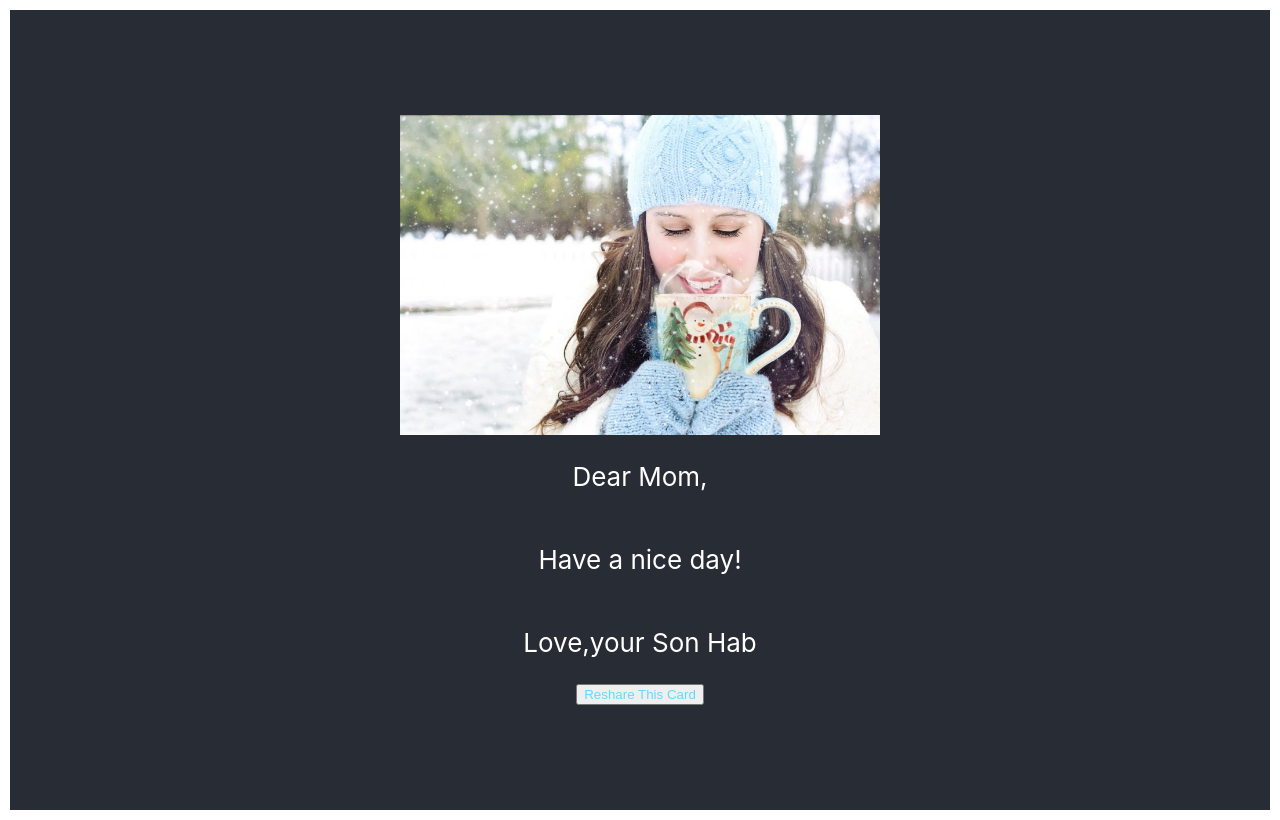
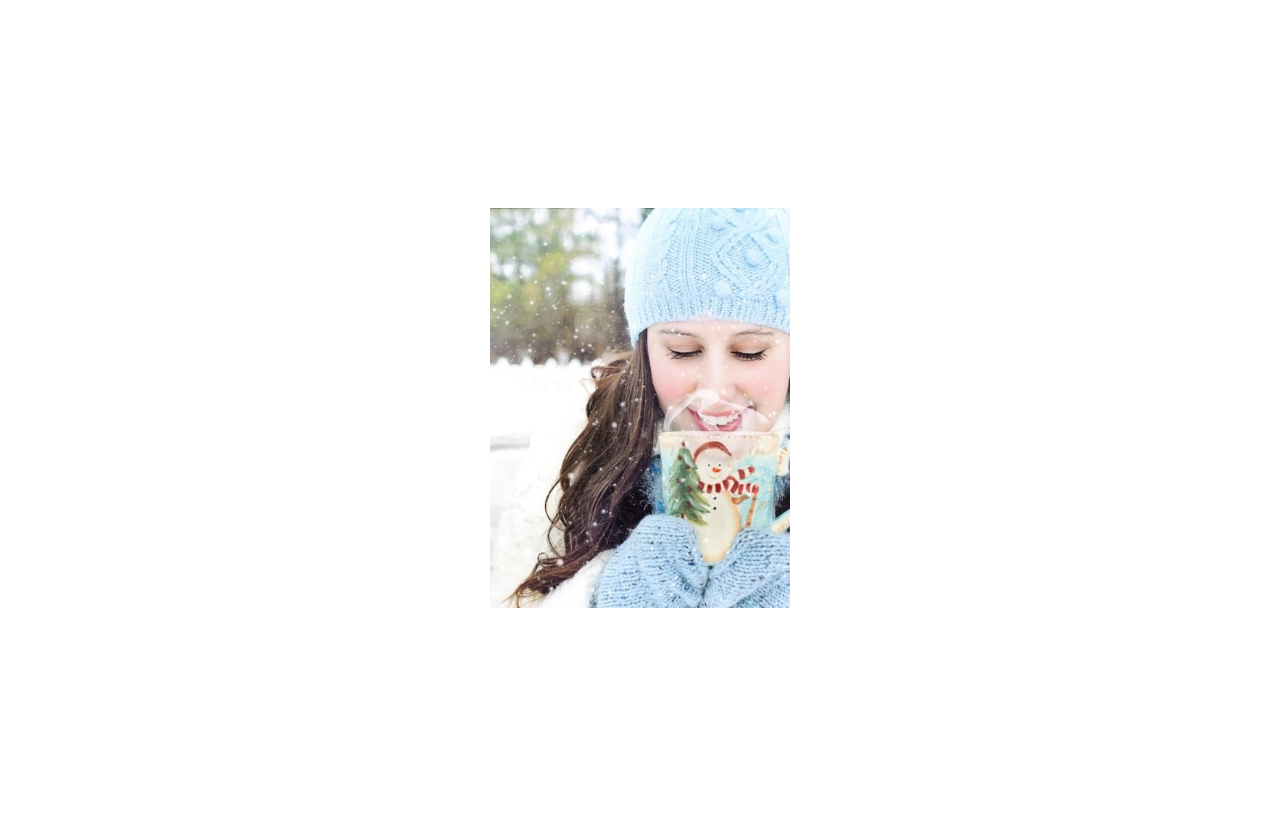
Before and after one commit to firezgi/ecard, a React (Create React App) app: page / in a window 1280 px wide. Built offline with nearby package versions, Linux system fonts and the light colour scheme.

Commit message:
feat(styles): add animation to greeting card

```diff
--- a/public/index.html
+++ b/public/index.html
@@ -2,7 +2,7 @@
 <html lang="en">
   <head>
     <meta charset="utf-8" />
-    <link rel="icon" href="%PUBLIC_URL%/favicon.ico" />
+    <link rel="icon" href="%PUBLIC_URL%/card.png" />
     <meta name="viewport" content="width=device-width, initial-scale=1" />
     <meta name="theme-color" content="#000000" />
     <meta
@@ -10,6 +10,8 @@
       content="Custome E-card project to send and reshare holiday cards"
     />
     <link rel="apple-touch-icon" href="%PUBLIC_URL%/logo192.png" />
+    <link rel="stylesheet"
+          href="https://fonts.googleapis.com/css?family=Tangerine">
     <!--
       manifest.json provides metadata used when your web app is installed on a
       user's mobile device or desktop. See https://developers.google.com/web/fundamentals/web-app-manifest/
--- a/src/App.css
+++ b/src/App.css
@@ -11,33 +11,88 @@ body{
   height: 40vmin;
   pointer-events: none;
 }
-.instructions{
-  display:flex;
-  flex-direction:row ;
-  align-items: center;
-  gap:10px;
-
-}
-
-@media (prefers-reduced-motion: no-preference) {
-  .App-logo {
-    /* animation: App-logo-spin infinite 20s linear; */
-  }
-}
-
-.App-header {
-  background-color: #282c34;
+.customize {
+  width: 500px;
+  /* background-color: #282c34; */
+  background-image: linear-gradient(to right top, #12070d, #30222d, #4c3b51, #66587b, #7978a8, #798fc5, #74a6e0, #69bff8, #52cffe, #41dfff, #46eefa, #5ffbf1);
+  max-width: 100%;
+  margin: 0 auto;
   min-height: 100vh;
   display: flex;
   flex-direction: column;
   align-items: center;
   justify-content: center;
   font-size: calc(10px + 2vmin);
-  color: white;
+
+}
+button {
+  display: block;
+  width: 100%;
+  background-color: rgb(0, 136, 199);
+  padding: 8px;
+  border: none;
+  border-radius: 3px;
+  color: #FFF;
+  font-weight: bold;
+
+}
+.customize textarea {
+  width: 100%;
+}
+
+.customize label {
+  display: block;
+  padding-top: 10px;
+}
+
+.customize button {
+  display: block;
+  margin-top: 20px;
+}
+.instructions{
+  display:flex;
+  flex-direction:row ;
+  align-items: center;
+  gap:10px;
+  width:80%
+}
+.App-header p{
+  font-family: 'Tangerine', serif;
+  font-size: 36px;
+  font-weight: 600;
+}
+
+
+
+
+.App-header {
+  background-image: linear-gradient(to right top, #12070d, #30222d, #4c3b51, #66587b, #7978a8, #798fc5, #74a6e0, #69bff8, #52cffe, #41dfff, #46eefa, #5ffbf1);
+  min-height: 100vh;
+  display: flex;
+  flex-direction: column;
+  align-items: center;
+  justify-content: center;
+  font-size: calc(10px + 2vmin);
+  color: black;
+}
+.App-header .buttons {
+  display: flex;
+  flex-direction: column;
+  gap: 10px;
+  width: 40%;
+}
+.thumb{
+  width:150px;
+  height:auto;
 }
 
 .App-link {
   color: #61dafb;
+}
+@media (prefers-reduced-motion: no-preference) {
+  .App-logo {
+    /* animation: App-logo-spin infinite 20s linear; */
+  }
 }
 
 @keyframes App-logo-spin {
@@ -48,7 +103,3 @@ body{
     transform: rotate(360deg);
   }
 }
-.thumb{
-  width:150px;
-  height:auto;
-}
--- a/src/components/CustomizeMessage.js
+++ b/src/components/CustomizeMessage.js
@@ -20,7 +20,7 @@ function CustomizeMessage({
         setCustomize(false)
     }
   return (
-    <>
+    <div className="customize">
       <div className="instructions">
         <img src={logo} className="thumb" alt="logo"  />
         <p>
@@ -29,12 +29,9 @@ function CustomizeMessage({
           Write your own custom message below{" "}
         </p>
       </div>
-      <form
-    //   onSubmit={onSummit}
-      >
+      <form >
         <div>
         <label htmlFor="email">Recipient Email</label>
-        <br />
         <input
             name="email"
             id="email"
@@ -46,7 +43,6 @@ function CustomizeMessage({
         </div>
         <div>
         <label htmlFor="greeting">Greeting</label>
-        <br />
         <input
             name="greeting"
             id="greeting"
@@ -58,7 +54,6 @@ function CustomizeMessage({
         </div>
         <div>
         <label htmlFor="body">Body</label>
-        <br />
         <textarea
             name="body"
             id="body"
@@ -72,7 +67,6 @@ function CustomizeMessage({
         </div>
         <div>
         <label htmlFor="closing">Closing</label>
-        <br />
         <input
             name="closing"
             id="closing"
@@ -86,7 +80,7 @@ function CustomizeMessage({
             <button type="submit" onClick={onSummit}>Preview Greeting Card</button>
             </div>
       </form>
-    </>
+    </div>
   );
 }
 
--- /dev/null
+++ b/src/components/GreetingCard.css
@@ -0,0 +1,108 @@
+/* .parent {
+  background-color: blue;
+  height: 400px;
+  width: 400px;
+}
+
+.child {
+  background-color: rgb(28, 17, 126);
+  height: 50%;
+  width: 50%;
+  animation: left-to-right 1s ease-in forwards infinite alternate;
+}
+.parent:hover .child {
+  background-color: chartreuse;
+  /* transform: translateX(100%); */
+  /* animation-play-state: paused;
+} */
+/* @keyframes left-to-right {
+  0% {
+    transform: translateX(0%);
+  }
+  33% {
+    transform: translateY(100%);
+  }
+  66% {
+    transform: translateX(100%) translateY(100%);
+  }
+  100% {
+    transform: translateX(100%);
+  }
+} */
+body{
+    margin:0;
+    padding:0
+  }
+  .container{
+    position:absolute;
+    top:50%;
+    left:50%;
+    transform:translate(-50%,-50%);
+    }
+    .book{
+      position:relative;
+      width:300px;
+      height:400px;
+      transform-style: preserve-3d;
+      transform:perspective(2000px);
+    }
+    .book:hover{
+      z-index:1;
+      transform:perspective(2000px);
+      box-shadow:inset 10px 0 50px rgba(0,0,0,0.5);
+    }
+    .book .cover{
+      position:relative;
+      width:100%;
+      height:100%;
+      box-sizing:border-box;
+      transform-origin:left;
+      z-index:1;
+      transition:1s
+    }
+    .book:hover .cover{
+      transform:rotateY(-135deg)
+    }
+        .book .cover img{
+      position:absolute;
+      top:0;
+      left:0;
+      width:100%;
+      height:100%;
+      object-fit:cover;
+    }
+    .book .details{
+      position:absolute;
+      top:0;
+      left:0;
+      width:100%;
+      height:100%;
+      box-sizing:border-box;
+      padding:25px;
+      background-image: linear-gradient(to right top, #12070d, #231922, #312939, #3b3b53, #3e4f6d, #3f6385, #3b789b, #348eaf, #31a9c5, #35c4d7, #45dfe6, #5ffbf1);object-fit:cover;
+    }
+    .details p,h2{
+      /* padding:10px; */
+    }
+    /* .details {
+        font-family: 'Tangerine', serif;
+        font-size: 24px;
+        font-weight: 600;
+        word-break: break-all;
+      } */
+      .details button{
+          gap:10px;
+      }
+      .buttons{
+        gap:10px;
+        width:60%;
+        margin:90px auto 0 auto;
+      }
+      .script{
+        font-family: 'Tangerine', serif;
+        font-size: 30px;
+        margin-top: 20px;
+        text-align:center;
+        font-weight: 600;
+        word-break: break-all;
+      }
--- a/src/components/GreetingCard.js
+++ b/src/components/GreetingCard.js
@@ -1,20 +1,29 @@
-import logo from '../images/ecardpic.jpg';
-import '../App.css';
+import logo from "../images/ecardpic.jpg";
+// import '../App.css';
+import "./GreetingCard.css";
 
-function GreetingCard({email,greeting,body,closing ,setCustomize,preview,setPreview}) {
-const continueEditing=()=>{
+function GreetingCard({
+  email,
+  greeting,
+  body,
+  closing,
+  setCustomize,
+  preview,
+  setPreview,
+}) {
+  const continueEditing = () => {
     setCustomize(true);
-  setPreview(false)
-}
+    setPreview(false);
+  };
   const sendEcard = () => {
     let mailto = `mailto:${email}`;
-  mailto += '?subject=E-Card';
-  mailto += '&body=You have received an e-greeting card.';
-  mailto += '%0D%0A%0D%0A';
-  mailto += 'Go To Greeting Card';
-  mailto += '%0D%0A';
+    mailto += "?subject=E-Card";
+    mailto += "&body=You have received an e-greeting card.";
+    mailto += "%0D%0A%0D%0A";
+    mailto += "Go To Greeting Card";
+    mailto += "%0D%0A";
 
-  let url = 'https://keshi2021.github.io/ecard';
+    let url = "https://keshi2021.github.io/ecard";
     url += `?greeting=${encodeURIComponent(greeting)}`;
     url += `&body=${encodeURIComponent(body)}`;
     url += `&closing=${encodeURIComponent(closing)}`;
@@ -24,34 +33,41 @@ const sendEcard = () => {
     // console.log(mailto);
 
     window.open(mailto);
-}
+  };
   return (
-    <div className="App">
-      <header className="App-header">
-        <img src={logo} className="App-logo" alt="logo" />
-        <p>
-          {greeting}
-        </p>
-        <p>
-          {body}
-        </p>
-        <p>
-          {closing}
-        </p>
-        {preview?
-        (<div>
-          <button  onClick={continueEditing}>
-            Continue Editing
+    <div
+      // className="App"
+      className="container"
+    >
+      <div
+        // className="App-header"
+        className="book"
+      >
+        <div className="cover">
+          <p>hover me</p>
+          <img
+            src={logo}
+            // className="App-logo"
+            alt="logo"
+          />
+        </div>
+
+        <div className="details">
+          <p className="script">{greeting}</p>
+          <p className="script">{body}</p>
+          <p className="script">{closing}</p>
+          {preview ? (
+            <div className="buttons">
+              <button onClick={continueEditing}style={{marginBottom:"5px",padding:"5px"}}>Continue Editing</button>
+              <button onClick={sendEcard} style={{padding:"5px"}}>Send</button>
+            </div>
+          ) : (
+            <button className="App-link" onClick={() => setCustomize(true)}>
+              Reshare This Card
             </button>
-            <button onClick={sendEcard}>Send</button>
-        </div>):
-        (<button className="App-link"
-          onClick={()=>setCustomize(true)}
-        >
-          Reshare This Card
-        </button>)
-      }
-      </header>
+          )}
+        </div>
+      </div>
     </div>
   );
 }
```
Also changed, not shown: public/card.png (renamed from src/images/card.png). Lines whose indentation alone changed are shown as unchanged.
